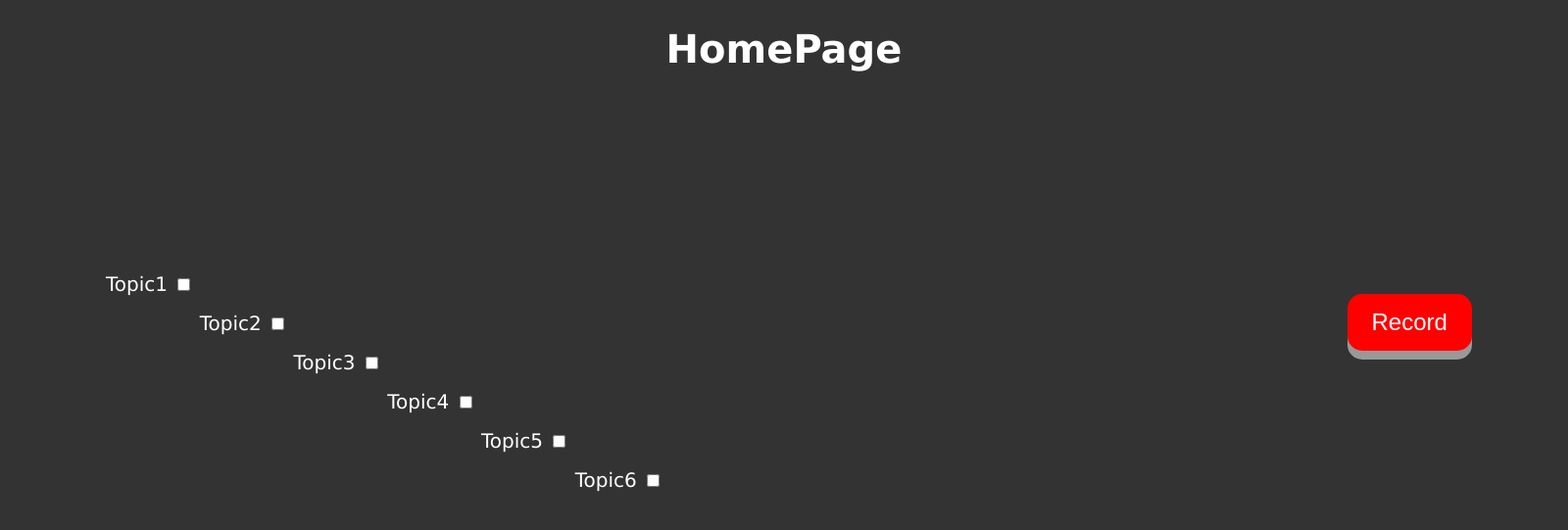
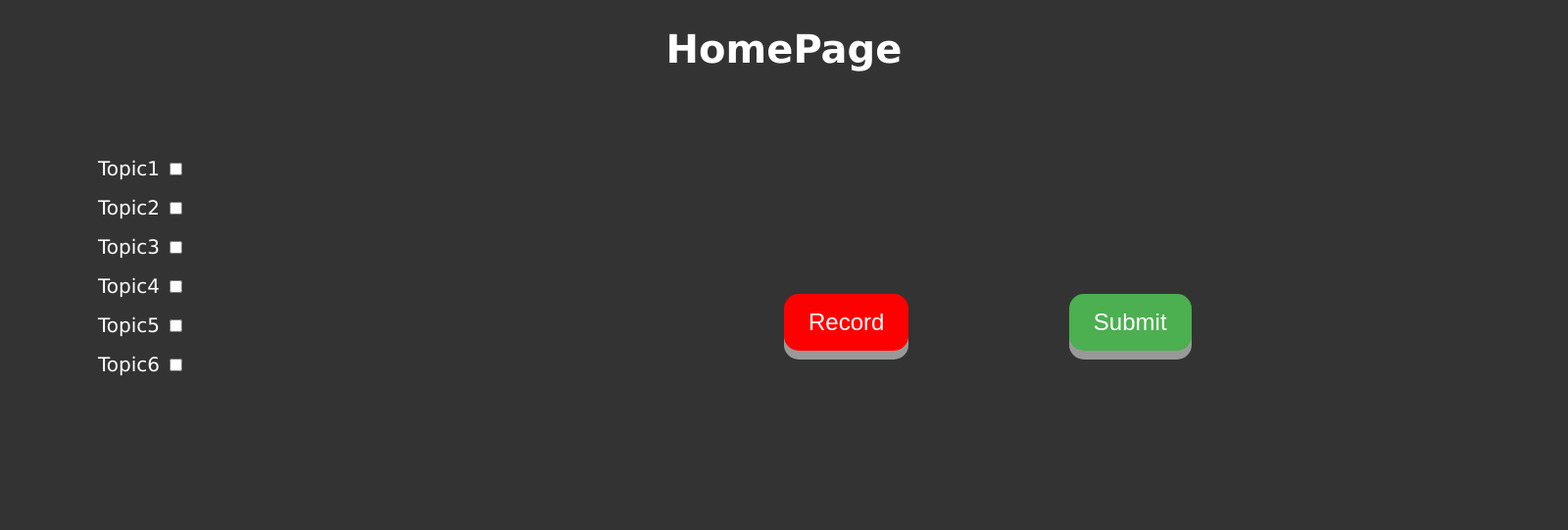
Before and after one commit to TAMAJJJ/ArgCoach, a PHP site: page /debaterhomepage.html in a window 1600 px wide; the page is wider, and only the part inside the window is pictured. Shown: the top 541 px of that part at 98% size. Run offline with PHP 8.4, Linux system fonts and the light colour scheme.

Commit message:
Update debater_homepage.css

```diff
--- a/css/debater_homepage.css
+++ b/css/debater_homepage.css
@@ -46,40 +46,40 @@
 }
 #Topic1{
 
-	position: relative;
+	position: fixed;
 	left:100px;
 	top:160px;
 	font-size: 20px;
 }
 #Topic2{
-position: relative;
+position: fixed;
 	left:100px;
 	top:200px;
 font-size: 20px;
 
 }
 #Topic3{
-position: relative;
+position: fixed;
 	left:100px;
 	top:240px;
 font-size: 20px;
 }
 #Topic4{
 
-	position: relative;
+	position: fixed;
 	left:100px;
 	top:280px;
 	font-size: 20px;
 }
 #Topic5{
-position: relative;
+position: fixed;
 	left:100px;
 	top:320px;
 font-size: 20px;
 
 }
 #Topic6{
-position: relative;
+position: fixed;
 	left:100px;
 	top:360px;
 font-size: 20px;
```
